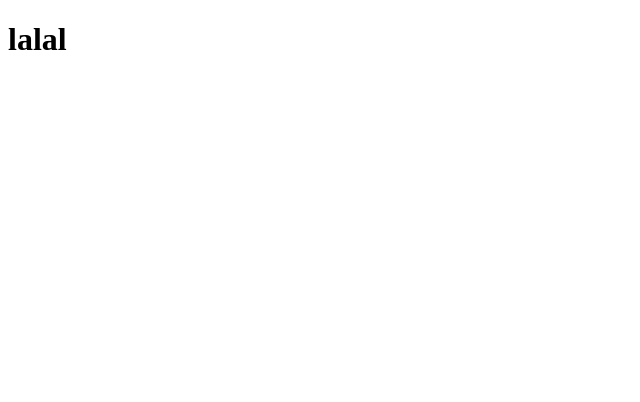
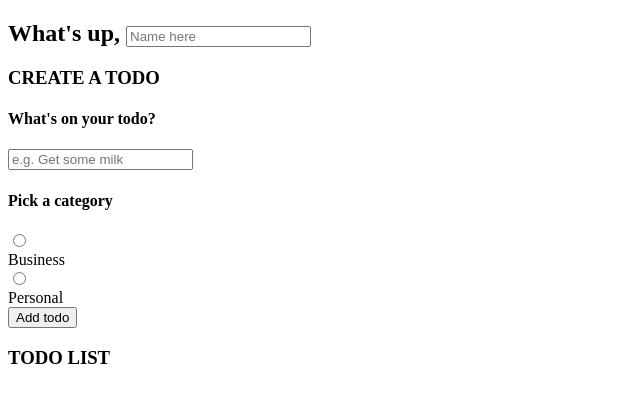
Before and after one commit to tvaratinskas/todo-list-group-work, a plain HTML site: page index.html in a window 1280 px wide. Shown: the whole page, without its empty margins (0-640 px from the left). Drawn offline with Linux system fonts and the light colour scheme.

Commit message:
add_index

```diff
--- a/index.html
+++ b/index.html
@@ -7,6 +7,68 @@
     <title>Document</title>
   </head>
   <body>
-    <h1>lalal</h1>
+    <!-- App Wrapper -->
+    <main class="app">
+      <!-- Greeting -->
+      <section class="greeting">
+        <h2 class="title">
+          What's up, <input type="text" id="name" placeholder="Name here" />
+        </h2>
+      </section>
+      <!-- End of Greeting -->
+
+      <!-- New Todo -->
+      <section class="create-todo">
+        <h3>CREATE A TODO</h3>
+        <form id="new-todo-form">
+          <h4>What's on your todo?</h4>
+          <input
+            type="text"
+            placeholder="e.g. Get some milk"
+            name="content"
+            id="content"
+          />
+
+          <h4>Pick a category</h4>
+          <div class="options">
+            <label>
+              <input
+                type="radio"
+                name="category"
+                id="category1"
+                value="business"
+              />
+              <span class="bubble business"></span>
+              <div>Business</div>
+            </label>
+            <label>
+              <input
+                type="radio"
+                name="category"
+                id="category2"
+                value="personal"
+              />
+              <span class="bubble personal"></span>
+              <div>Personal</div>
+            </label>
+          </div>
+
+          <input type="submit" value="Add todo" />
+        </form>
+      </section>
+      <!-- End of New Todo -->
+
+      <!-- Todo List -->
+      <section class="todo-list">
+        <h3>TODO LIST</h3>
+        <div class="list" id="todo-list"></div>
+      </section>
+      <!-- End of Todo List -->
+    </main>
+    <!-- End of App Wrapper -->
+
+    <!-- JS Import -->
+    <script src="main.js"></script>
+    <!-- End of JS Import -->
   </body>
 </html>
```
Also changed, not shown: index.js (added).
